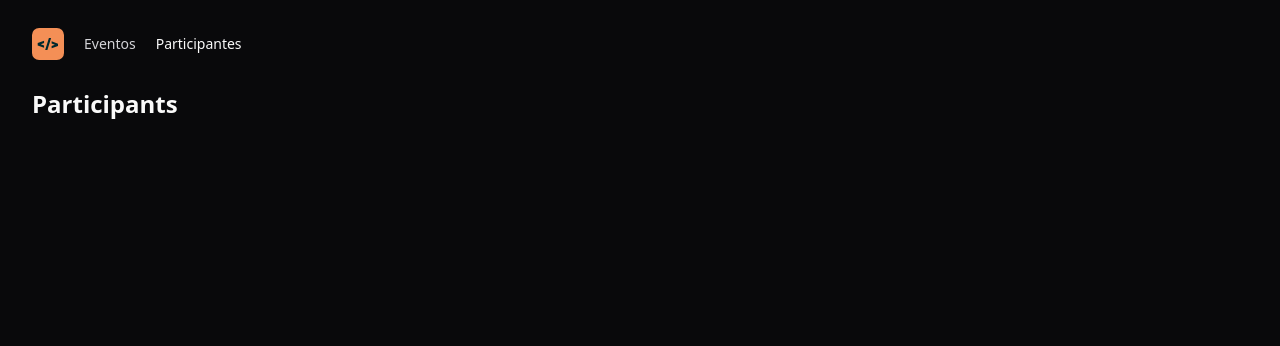
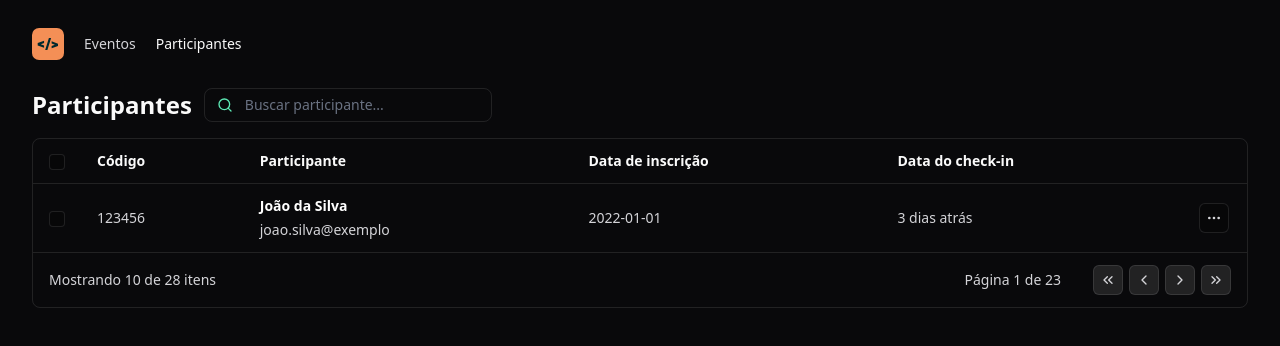
Before and after one commit to KetCode/pass-in, a React (Vite) app in the folder web/: page / in a window 1280 px wide. Shown: the top 346 px of the page. Built offline with nearby package versions, Linux system fonts and the light colour scheme.

Commit message:
feat: attendee list

```diff
--- a/web/src/components/attendee-list.tsx
+++ b/web/src/components/attendee-list.tsx
@@ -1,5 +1,84 @@
+import { ChevronLeft, ChevronRight, ChevronsLeft, ChevronsRight, MoreHorizontal, Search } from 'lucide-react'
+
 export function AttendeeList() {
   return (
-    <h1 className="text-2xl font-bold">Participants</h1>
+    <div className='flex flex-col gap-4'>
+      <div className="flex gap-3 items-center">
+        <h1 className="text-2xl font-bold">Participantes</h1>
+        <div className="px-3 py-1.5 w-72 border border-white/10 rounded-lg flex items-center gap-3">
+          <Search className='size-4 text-emerald-300' />
+          <input className="bg-transparent flex-1 outline-none border-0 p-0 text-sm ring-0" placeholder="Buscar participante..."/>
+        </div>
+      </div>
+
+      <div className='border border-white/10 rounded-lg'>
+        <table className='w-full'>
+          <thead>
+            <tr className='border-b border-white/10'>
+              <th style={{ width: 48 }} className='py-3 px-4 text-sm font-semibold text-left'>
+                <input type='checkbox' className='size-4 bg-black/20 rounded border border-white/10 checked:bg-orange-400' style={{ boxShadow: 'none'}} />
+              </th>
+
+              <th className='py-3 px-4 text-sm font-semibold text-left'>Código</th>
+              <th className='py-3 px-4 text-sm font-semibold text-left'>Participante</th>
+              <th className='py-3 px-4 text-sm font-semibold text-left'>Data de inscrição</th>
+              <th className='py-3 px-4 text-sm font-semibold text-left'>Data do check-in</th>
+              <th style={{ width: 64 }} className='py-3 px-4 text-sm font-semibold text-left'></th>
+            </tr>
+          </thead>
+          <tbody>
+            <tr className='border-b border-white/10 hover:bg-white/5'>
+              <td className='py-3 px-4 text-sm text-zinc-300'>
+                <input type='checkbox' className='size-4 bg-black/20 rounded border border-white/10 checked:bg-orange-400' style={{ boxShadow: 'none'}} />
+              </td>
+              <td className='py-3 px-4 text-sm text-zinc-300'>123456</td>
+              <td className='py-3 px-4 text-sm text-zinc-300'>
+                <div className='flex flex-col gap-1'>
+                  <span className='font-semibold text-white'>João da Silva</span>
+                  <span>joao.silva@exemplo</span>
+                </div>
+              </td>
+              <td className='py-3 px-4 text-sm text-zinc-300'>2022-01-01</td>
+              <td className='py-3 px-4 text-sm text-zinc-300'>3 dias atrás</td>
+              <td className='py-3 px-4 text-sm text-zinc-300'>
+                <button className='bg-black/20 border border-white/10 rounded-md p-1.5'>
+                  <MoreHorizontal className='size-4' />
+                </button>
+              </td>
+            </tr>
+          </tbody>
+          <tfoot>
+            <tr>
+              <td colSpan={3} className='py-3 px-4 text-sm text-zinc-300'>
+                Mostrando 10 de 28 itens
+              </td>
+              <td colSpan={3} className='py-3 px-4 text-sm text-zinc-300 text-right'>
+                <div className='inline-flex items-center gap-8'>
+                  <span>Página 1 de 23</span>
+
+                  <div className='flex gap-1.5'>
+                    <button className='bg-white/10 border border-white/10 rounded-md p-1.5'>
+                      <ChevronsLeft className='size-4' />
+                    </button>
+
+                    <button className='bg-white/10 border border-white/10 rounded-md p-1.5'>
+                      <ChevronLeft className='size-4' />
+                    </button>
+
+                    <button className='bg-white/10 border border-white/10 rounded-md p-1.5'>
+                      <ChevronRight className='size-4' />
+                    </button>
+
+                    <button className='bg-white/10 border border-white/10 rounded-md p-1.5'>
+                      <ChevronsRight className='size-4' />
+                    </button>
+                  </div>
+                </div>
+              </td>
+            </tr>
+          </tfoot>
+        </table>
+      </div>
+    </div>
   )
 }
```
